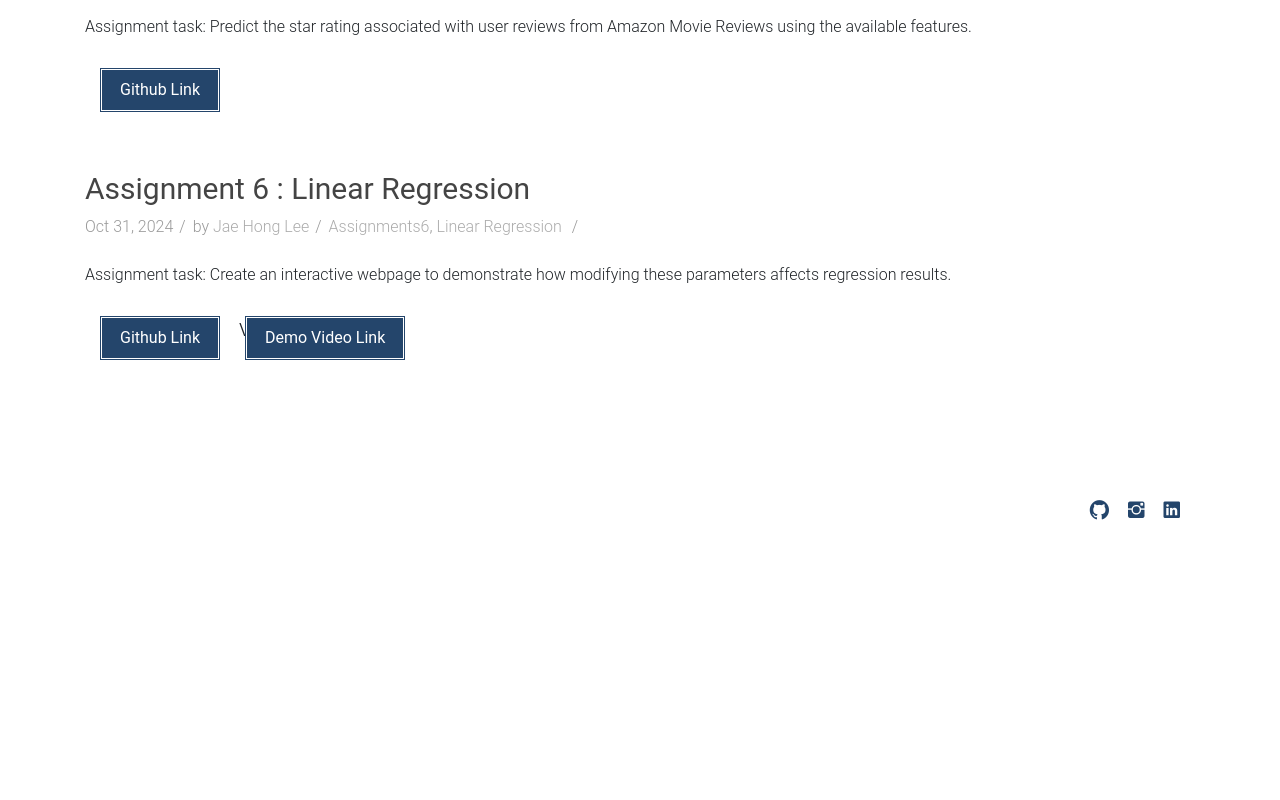
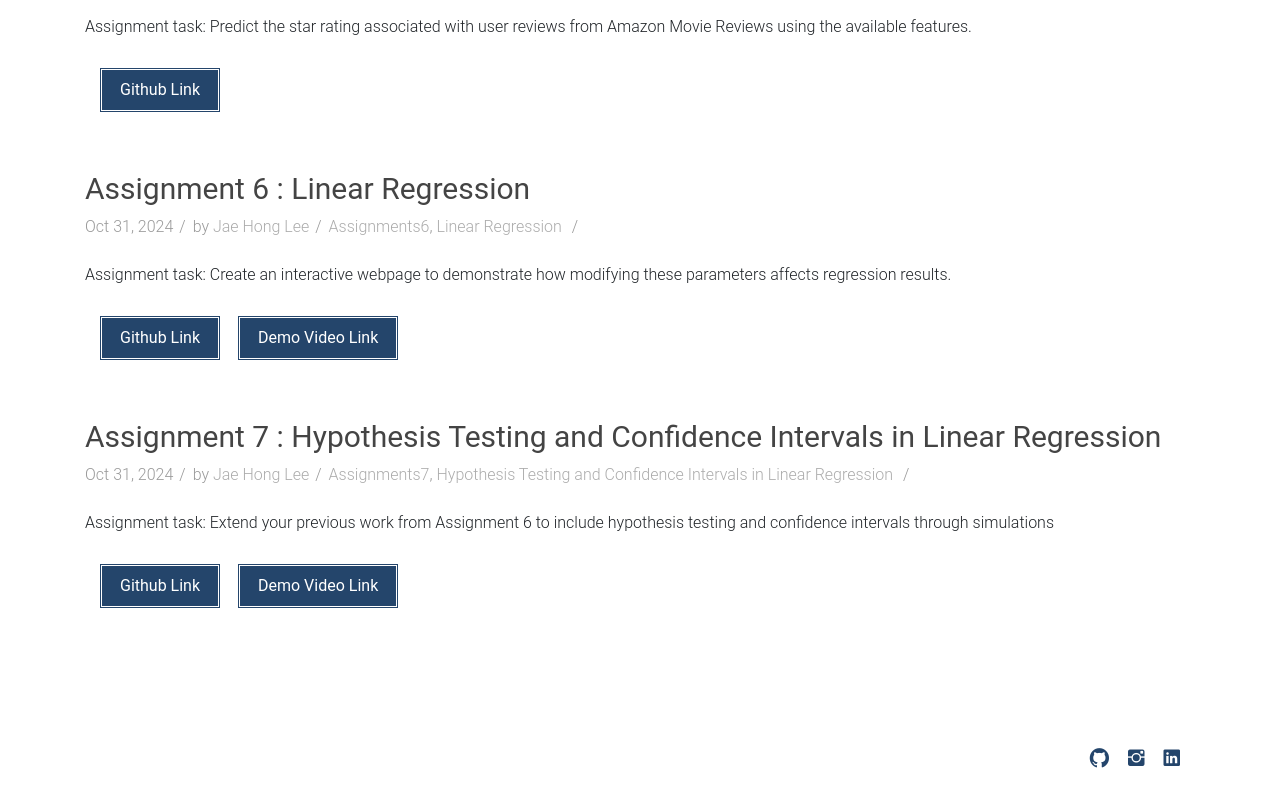
Before and after one commit to digitaldna01/digitaldna01.github.io, a plain HTML site: page assignments.html in a window 1280 px wide. Shown: the part 1916-2716 px from the top of the page. Before the commit the page ends 2468 px from the top, so only its background shows below. Drawn offline with Linux system fonts and the light colour scheme; files whose address does not match are found by name.

Commit message:
Assignment 7

```diff
--- a/assignments.html
+++ b/assignments.html
@@ -274,7 +274,30 @@ Header Section Start
             </p>
             <a href="https://github.com/digitaldna01/jhonglee-assignment-6" class="btn btn-dafault btn-details hvr-bounce-to-right mx-3">Github Link</a>
 
-            \<a href="https://youtu.be/s48-s8cOBxc" class="btn btn-dafault btn-details hvr-bounce-to-right">Demo Video Link</a>
+            <a href="https://youtu.be/s48-s8cOBxc" class="btn btn-dafault btn-details hvr-bounce-to-right">Demo Video Link</a>
+          </div>
+        </article>
+
+        <!--=====================================
+        =              Assignment 7             =
+        ======================================-->
+        <article class="wow fadeInDown" data-wow-delay=".3s" data-wow-duration="500ms">
+          <div class="blog-content">
+            <h2 class="blogpost-title">
+              <a href="post-fullwidth.html">Assignment 7 : Hypothesis Testing and Confidence Intervals in Linear Regression
+              </a>
+            </h2>
+            <div class="blog-meta">
+              <span>Oct 31, 2024</span>
+              <span>by <a href="">Jae Hong Lee</a></span>
+              <span><a href="">Assignments7</a>,<a href=""> Hypothesis Testing and Confidence Intervals in Linear Regression
+              </a></span>
+            </div>
+            <p>Assignment task: Extend your previous work from Assignment 6 to include hypothesis testing and confidence intervals through simulations
+            </p>
+            <a href="https://github.com/digitaldna01/jhonglee-assignment-7" class="btn btn-dafault btn-details hvr-bounce-to-right mx-3">Github Link</a>
+
+            <a href="https://youtu.be/dO8ufgVkyAk" class="btn btn-dafault btn-details hvr-bounce-to-right">Demo Video Link</a>
           </div>
         </article>
 
```
